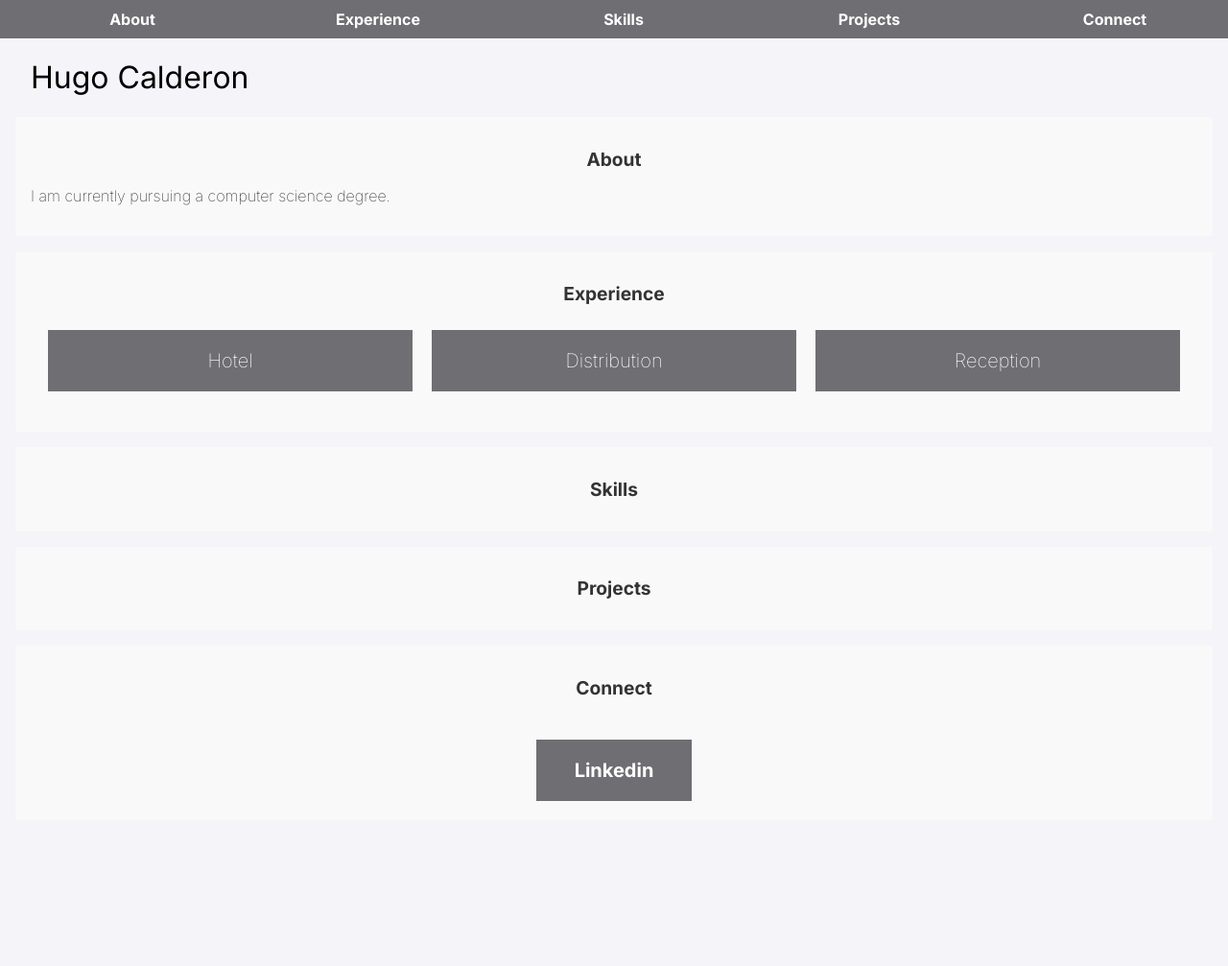
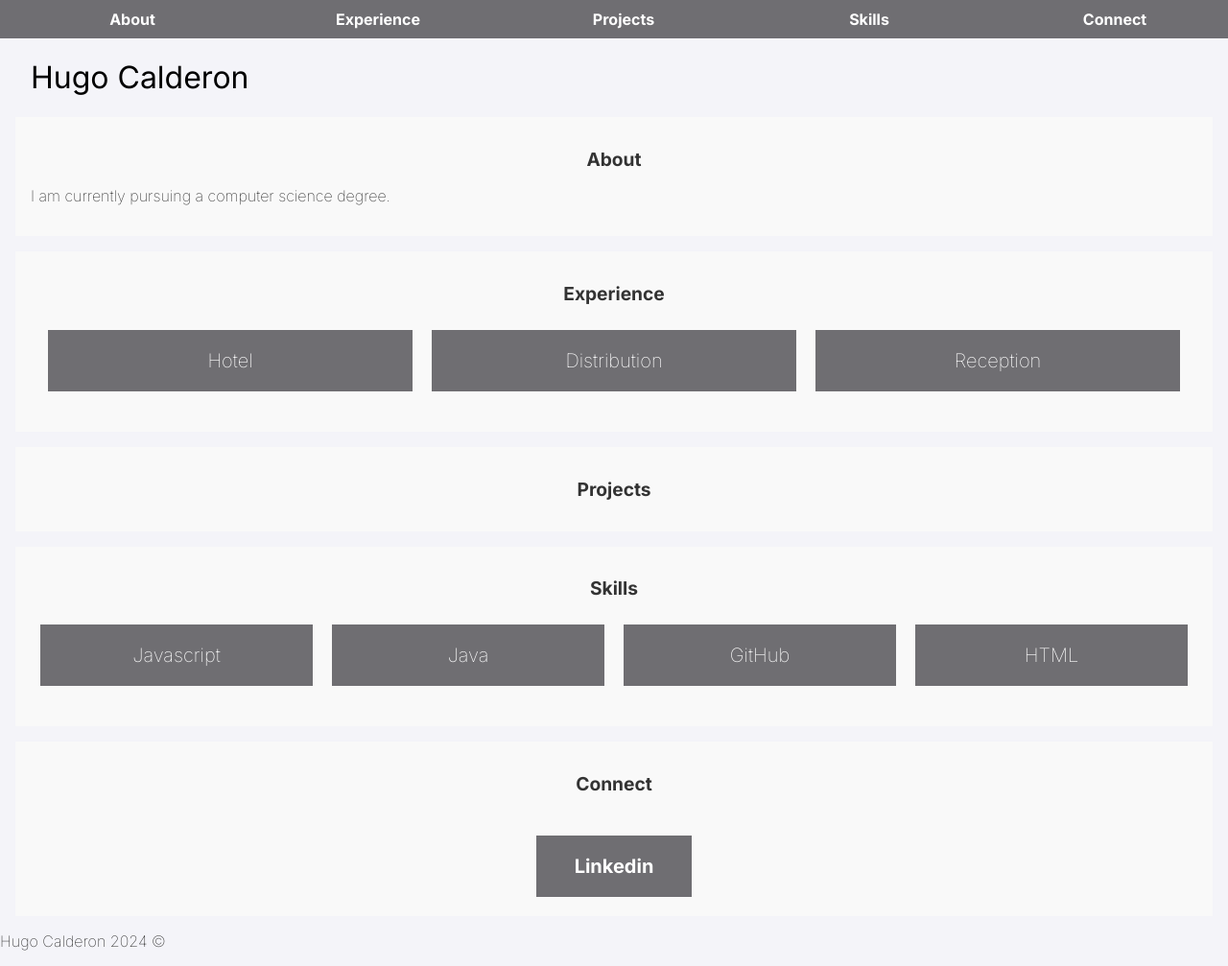
Before and after one commit to hcd00/hugo-calderon-lo, a plain HTML site: page index.html in a window 1280 px wide. Shown: the whole page at 96% size. Before the commit the page ends 871 px from the top, so only its background shows below. Drawn offline with Linux system fonts and the light colour scheme.

Commit message:
js added, created footer and skills

```diff
--- a/index.html
+++ b/index.html
@@ -13,6 +13,7 @@
     <link
         href="https://fonts.googleapis.com/css2?family=Inter:ital,opsz,wght@0,14..32,100..900;1,14..32,100..900&display=swap"
         rel="stylesheet">
+    <script src="js/index.js" defer></script>
 </head>
 
 <body>
@@ -24,11 +25,12 @@
             <div>
                 <a href="#Experience">Experience</a>
             </div>
+
             <div>
-                <a href="#Skills">Skills</a>
+                <a href="#Projects">Projects</a>
             </div>
             <div>
-                <a href="#Projects">Projects</a>
+                <a href="#skills">Skills</a>
             </div>
             <div>
                 <a href="#Connect">Connect</a>
@@ -51,14 +53,16 @@
         </ul>
     </section>
 
-    <section id="Skills">
-        <h2>Skills</h2>
-
-    </section>
 
     <section id="Projects">
         <h2>Projects</h2>
     </section>
+
+    <section id="skills">
+        <h2>Skills</h2>
+        <ul></ul>
+    </section>
+
     <section id="Connect">
         <h2>Connect</h2>
         <ul>
--- /dev/null
+++ b/js/index.js
@@ -0,0 +1,23 @@
+//footer
+let footer = document.createElement('footer');
+document.body.appendChild(footer);
+//Year
+let today = new Date();
+let thisYear = today.getFullYear();
+
+//Copyright
+let copyright = document.createElement("p");
+copyright.innerHTML = `Hugo Calderon ${thisYear} &copy;`;
+
+footer.appendChild(copyright);
+
+//Skills
+const skills = ["Javascript", 'Java', 'GitHub', 'HTML'];
+
+let skillsList = document.querySelector("#skills ul");
+
+for (let i=0; i < skills.length; i++){
+    let skill = document.createElement('li');
+    skill.innerHTML = skills[i];
+    skillsList.appendChild(skill);
+}
```
